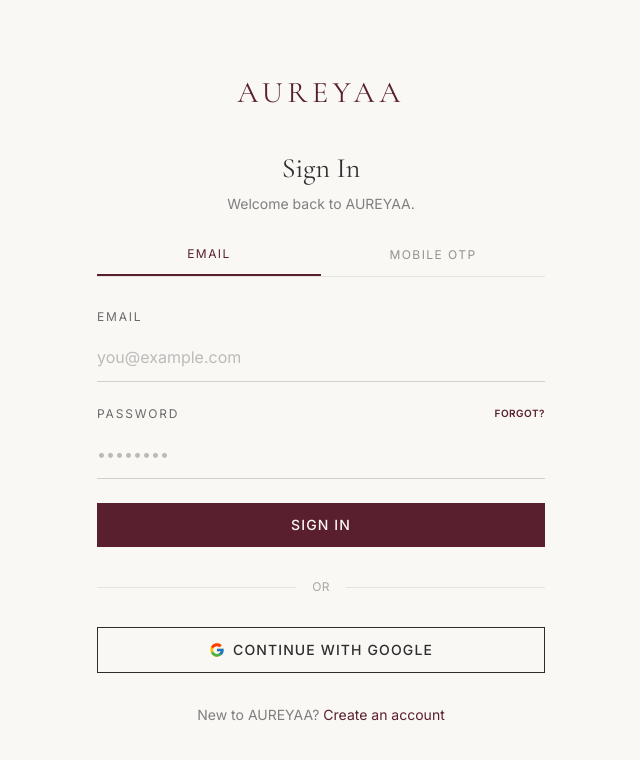
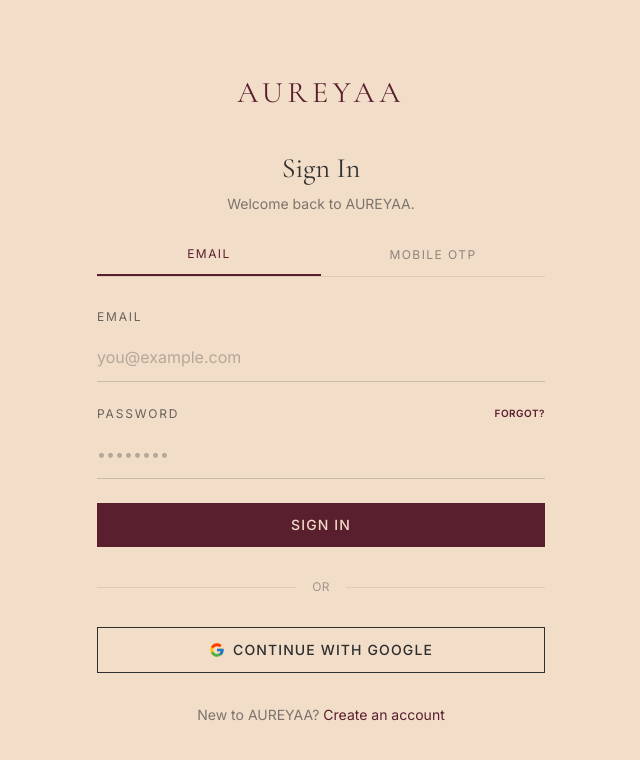
Before and after one commit to aureyaabynikhita/Website, a Next.js app: page /login in a window 1280 px wide. Shown: the top 760 px of the page, without its empty margins (319-959 px from the left). Built offline with nearby package versions, Linux system fonts and the light colour scheme; no server answers.

Commit message:
Update tailwind.config.ts

```diff
--- a/tailwind.config.ts
+++ b/tailwind.config.ts
@@ -17,7 +17,7 @@
           DEFAULT: "#EDE4DA",
           light: "#F5EFE8",
         },
-        ivory: "#FAF8F5",
+        ivory: "#F1DDC8",
         gold: {
           DEFAULT: "#C7A36B",
           light: "#D9BE8F",
```
